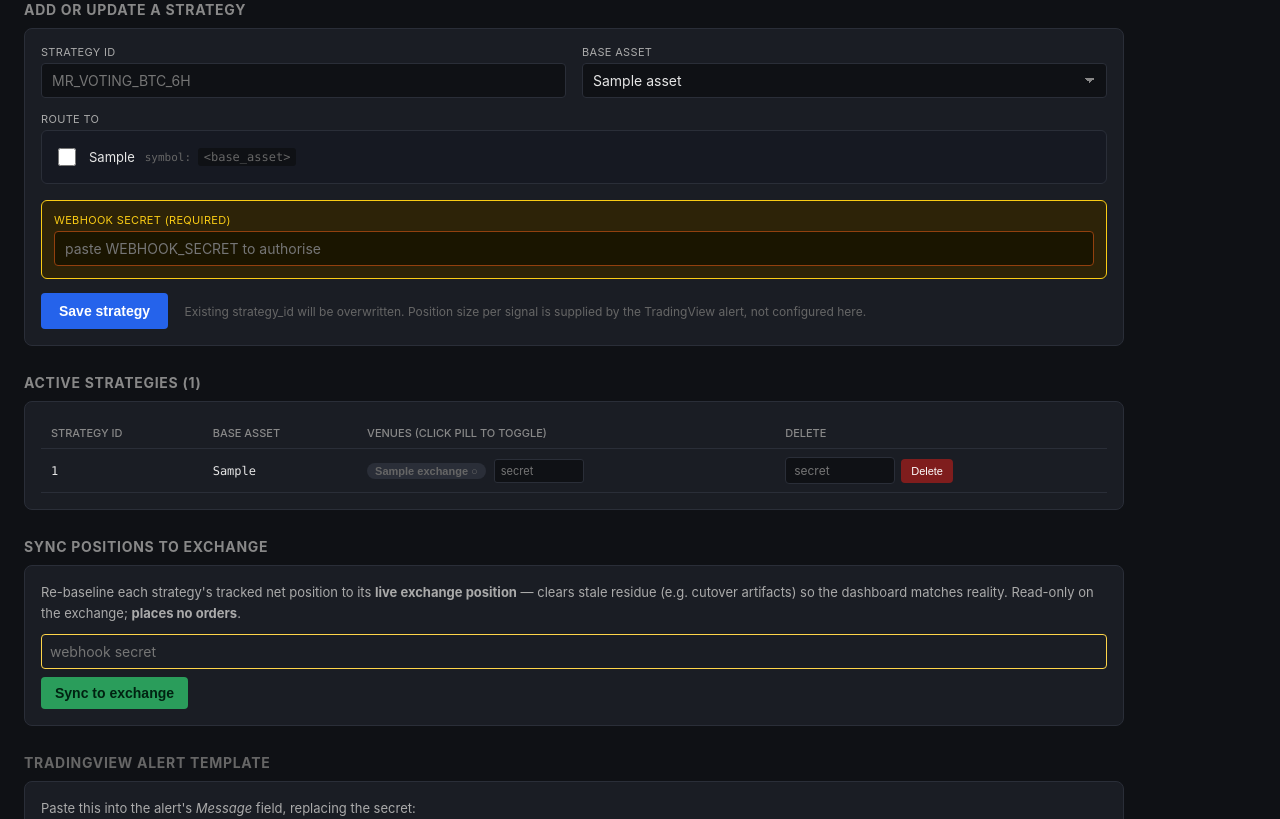
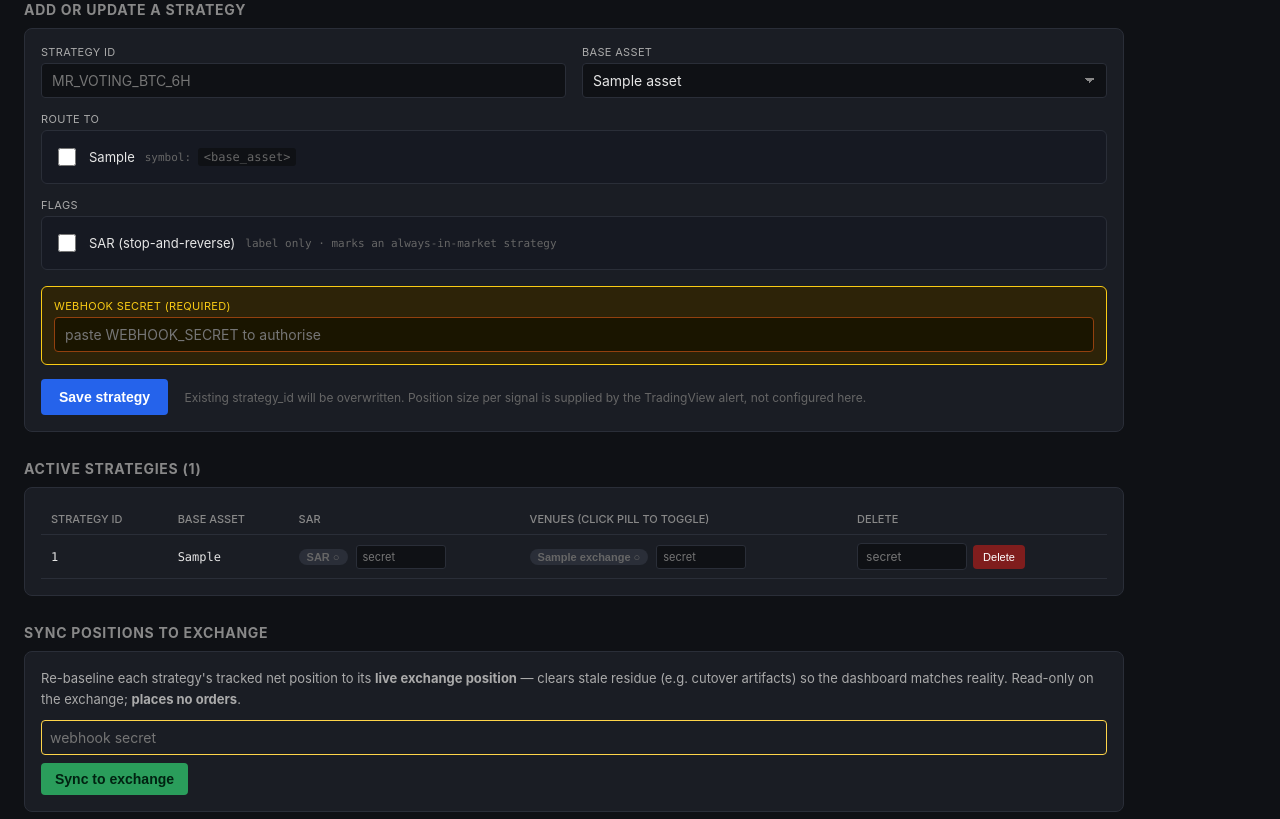
Before and after one commit to haufung80/mochi-position-manager, a FastAPI app: template app/templates/admin_strategies.html in a window 1280 px wide. Shown: the part 187-1006 px from the top of the page. Run offline with FastAPI, Linux system fonts and the light colour scheme; the template is opened without the code that fills it: most values are stand-ins (such as "Sample title", 1, 10 or a date in 2020); parts of the project's set-up code (start-up, migrations or seed data) failed here and were passed over.

Commit message:
Add per-strategy SAR (stop-and-reverse) flag to strategy config
A label-only marker today (no order-behaviour change): parsed into StrategyRoute.sar, persisted by strategy_store (upsert + toggle_sar), and managed from /admin/strategies via a checkbox + click-to-toggle pill (POST /strategies/toggle-sar/{sid}, secret-protected). Absent key reads as False, so existing config keeps working.

Also extract a _form_bool() helper in admin.py so the venue and SAR checkbox parsing share one truthiness check.

Tests: SAR create/default/toggle/404/auth/render + routing parse (incl. legacy default).
Docs: CLAUDE.md, README, strategies.yaml.example (also fixed a stale quantity_usd reference there).

Co-Authored-By: Claude Opus 4.8 (1M context) <noreply@anthropic.com>

```diff
--- a/app/routing.py
+++ b/app/routing.py
@@ -34,6 +34,7 @@ class StrategyRoute:
     strategy_id: str
     base_asset: str
     venues: tuple[VenueRoute, ...]
+    sar: bool = False   # stop-and-reverse marker; label only (no order-behaviour change)
 
     def enabled_venues(self) -> tuple[VenueRoute, ...]:
         return tuple(v for v in self.venues if v.enabled)
@@ -83,7 +84,8 @@ def _build_strategy(sid: str, cfg: dict) -> StrategyRoute:
     # Canonical venue order (SUPPORTED_EXCHANGES) regardless of YAML key order,
     # so the dashboard / per-strategy view / fan-out are consistent.
     venues.sort(key=lambda v: SUPPORTED_EXCHANGES.index(v.exchange))
-    return StrategyRoute(strategy_id=sid, base_asset=base, venues=tuple(venues))
+    return StrategyRoute(strategy_id=sid, base_asset=base, venues=tuple(venues),
+                         sar=bool(cfg.get("sar", False)))
 
 
 class StrategyRouter:
--- a/app/templates/admin_strategies.html
+++ b/app/templates/admin_strategies.html
@@ -124,6 +124,19 @@
           {% endfor %}
         </div>
       </div>
+      <div style="margin-top: 14px;">
+        <label>Flags</label>
+        <div class="venues-block">
+          <div class="venue-row">
+            <input type="checkbox" name="sar" id="sar" value="on">
+            <label for="sar" style="margin: 0; color: #e6e6e6;
+                   text-transform: none; font-size: 13px; letter-spacing: 0;">
+              SAR (stop-and-reverse)
+            </label>
+            <span class="sym-hint">label only · marks an always-in-market strategy</span>
+          </div>
+        </div>
+      </div>
       <div class="secret-row">
         <label>Webhook secret (required)</label>
         <input type="password" name="secret" required
@@ -173,6 +186,7 @@
         <tr>
           <th>Strategy ID</th>
           <th>Base asset</th>
+          <th>SAR</th>
           <th>Venues (click pill to toggle)</th>
           <th>Delete</th>
         </tr>
@@ -182,6 +196,18 @@
         <tr>
           <td class="mono">{{ r.strategy_id }}</td>
           <td class="mono">{{ r.base_asset }}</td>
+          <td>
+            <form method="POST" action="/admin/strategies/toggle-sar/{{ r.strategy_id }}"
+                  class="toggle-form"
+                  onsubmit="return confirm('Toggle SAR for {{ r.strategy_id }}?');">
+              <button class="venue-pill {{ 'on' if r.sar else '' }}" type="submit"
+                      title="stop-and-reverse · click to {{ 'disable' if r.sar else 'enable' }}">
+                SAR{% if r.sar %} ●{% else %} ○{% endif %}
+              </button>
+              <input type="password" name="secret" required placeholder="secret"
+                     autocomplete="off">
+            </form>
+          </td>
           <td>
             {% for v in r.venues %}
               <form method="POST"
```
Also changed, not shown: CLAUDE.md (+5 -2 lines), app/routes/admin.py (+23 -7 lines), app/strategy_store.py (+17 -1 lines), tests/test_admin.py (+69 -0 lines), tests/test_routing.py (+21 -0 lines), README.md, 1 other file.
